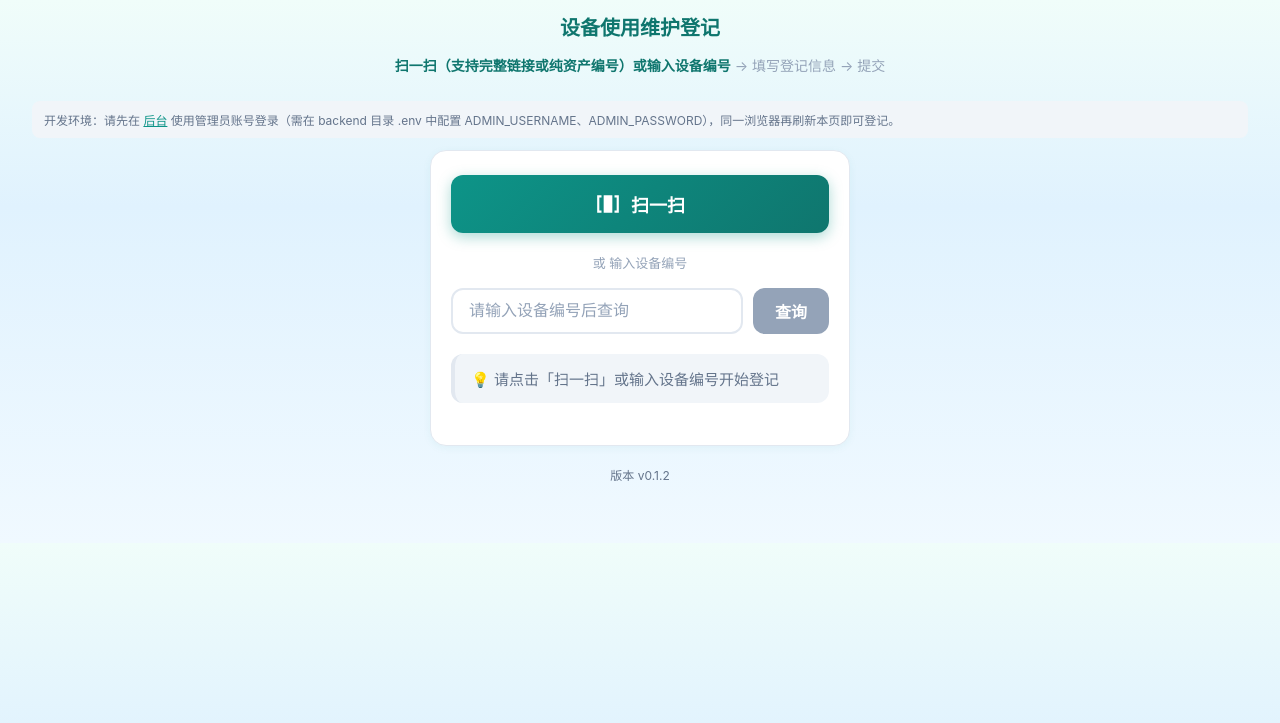
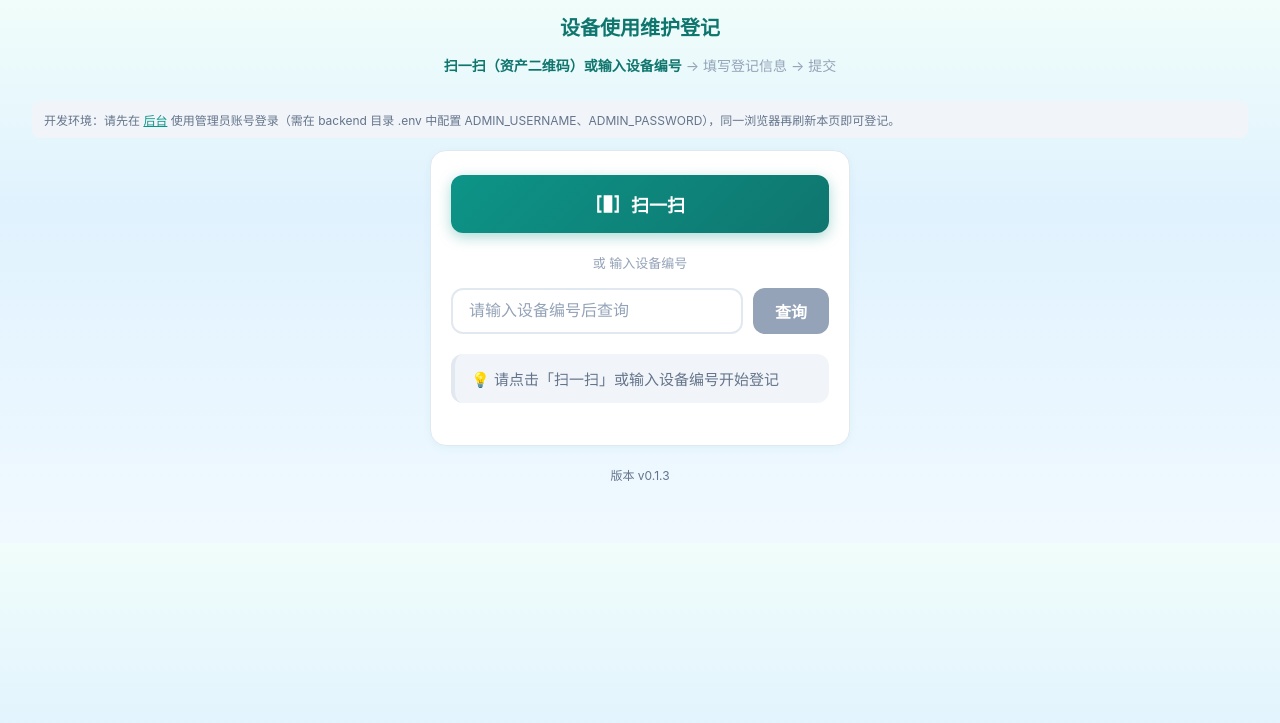
Before and after one commit to wjl9567/my-first-project, a FastAPI app: page /h5/scan in a window 1280 px wide. Shown: the top 723 px of the page. Run offline with FastAPI, Linux system fonts and the light colour scheme; data comes from the database, SQL or seed files in the repository; some libraries are stand-ins or nearby versions.

Commit message:
v0.1.3: scan zoom levels, dual decode per frame, step copy update
Co-authored-by: Cursor <cursoragent@cursor.com>

```diff
--- a/backend/main.py
+++ b/backend/main.py
@@ -99,7 +99,7 @@ def create_app() -> FastAPI:
     app = FastAPI(
         title=_DOCS_TITLE,
         description=_DOCS_DESCRIPTION,
-        version="0.1.2",
+        version="0.1.3",
         docs_url=None,
         redoc_url=None,
     )
--- a/backend/templates/scan.html
+++ b/backend/templates/scan.html
@@ -585,7 +585,7 @@
   <body>
     <div class="page-header">
       <h1>设备使用维护登记</h1>
-      <p class="sub"><span class="step-current">扫一扫（支持完整链接或纯资产编号）或输入设备编号</span><span class="step-next"> → 填写登记信息 → 提交</span></p>
+      <p class="sub"><span class="step-current">扫一扫（资产二维码）或输入设备编号</span><span class="step-next"> → 填写登记信息 → 提交</span></p>
     </div>
     <div id="dev-login-hint" class="dev-login-hint" style="display:none;">
       开发环境：请先在 <a href="/admin">后台</a> 使用管理员账号登录（需在 backend 目录 .env 中配置 ADMIN_USERNAME、ADMIN_PASSWORD），同一浏览器再刷新本页即可登记。
@@ -1287,34 +1287,41 @@
           if (errEl) { errEl.style.display = "block"; errEl.textContent = "当前浏览器不支持摄像头，请改用输入设备编号。"; }
           return;
         }
-        navigator.mediaDevices.getUserMedia({ video: { facingMode: "environment" } })
+        navigator.mediaDevices.getUserMedia({
+          video: {
+            facingMode: "environment",
+            width: { ideal: 1280 },
+            height: { ideal: 720 }
+          }
+        })
           .then(function (stream) {
             scanStream = stream;
             video.srcObject = stream;
             video.setAttribute("playsinline", true);
             video.play();
-            var scanZoom = 1.5;
+            var zoomLevels = [1.5, 2, 2.5];
+            var zoomIndex = 0;
+            var scanZoom = zoomLevels[zoomIndex];
             var scanNoDecodeCount = 0;
             var ZOOM_STEP_FRAMES = 28;
             var hintEl = document.getElementById("scan-hint");
             function setZoomHint(z) {
               if (!hintEl) return;
-              if (z >= 2) hintEl.textContent = "已放大至 2 倍，请保持稳定对准框内";
-              else if (z >= 1.5) hintEl.textContent = "请将小码对准框内中心（已针对小码优化）";
-              else hintEl.textContent = "将设备二维码或资产标签放入框内，支持完整链接或纯编号（资产编号）";
+              if (z >= 2.5) hintEl.textContent = "已 2.5 倍放大，请将二维码对准框内中心";
+              else if (z >= 2) hintEl.textContent = "已 2 倍放大，请将二维码对准框内中心";
+              else if (z >= 1.5) hintEl.textContent = "请将二维码对准框内中心，未识别将自动放大";
+              else hintEl.textContent = "将设备二维码或资产标签放入框内";
             }
             setZoomHint(scanZoom);
-            function tick() {
-              var ov = document.getElementById("scan-overlay");
-              if (!ov || !ov.classList.contains("active")) return;
-              if (video.readyState === video.HAVE_ENOUGH_DATA) {
+            function tryDecodeAtZoom(z) {
+              if (typeof jsQR === "undefined") return null;
               var vW = video.videoWidth;
               var vH = video.videoHeight;
               canvas.width = vW;
               canvas.height = vH;
-                if (scanZoom > 1) {
-                  var sw = vW / scanZoom;
-                  var sh = vH / scanZoom;
+              if (z > 1) {
+                var sw = vW / z;
+                var sh = vH / z;
                 var sx = (vW - sw) / 2;
                 var sy = (vH - sh) / 2;
                 ctx.drawImage(video, sx, sy, sw, sh, 0, 0, vW, vH);
@@ -1322,17 +1329,31 @@
                 ctx.drawImage(video, 0, 0, vW, vH, 0, 0, vW, vH);
               }
               var imageData = ctx.getImageData(0, 0, vW, vH);
-                if (typeof jsQR !== "undefined") {
-                  var code = jsQR(imageData.data, imageData.width, imageData.height);
+              return jsQR(imageData.data, imageData.width, imageData.height);
+            }
+            function tick() {
+              var ov = document.getElementById("scan-overlay");
+              if (!ov || !ov.classList.contains("active")) return;
+              if (video.readyState === video.HAVE_ENOUGH_DATA) {
+                var code = tryDecodeAtZoom(scanZoom);
                 if (code && code.data) {
                   onScanSuccess(code.data);
                   return;
                 }
+                var nextZoomIndex = zoomIndex + 1;
+                if (nextZoomIndex < zoomLevels.length) {
+                  code = tryDecodeAtZoom(zoomLevels[nextZoomIndex]);
+                  if (code && code.data) {
+                    onScanSuccess(code.data);
+                    return;
+                  }
                 }
                 scanNoDecodeCount++;
-                if (scanNoDecodeCount >= ZOOM_STEP_FRAMES) {
+                if (scanNoDecodeCount >= ZOOM_STEP_FRAMES && zoomIndex < zoomLevels.length - 1) {
                   scanNoDecodeCount = 0;
-                  if (scanZoom === 1.5) { scanZoom = 2; setZoomHint(scanZoom); }
+                  zoomIndex++;
+                  scanZoom = zoomLevels[zoomIndex];
+                  setZoomHint(scanZoom);
                 }
               }
               scanAnimationId = requestAnimationFrame(tick);
```
Lines whose indentation alone changed are shown as unchanged.
